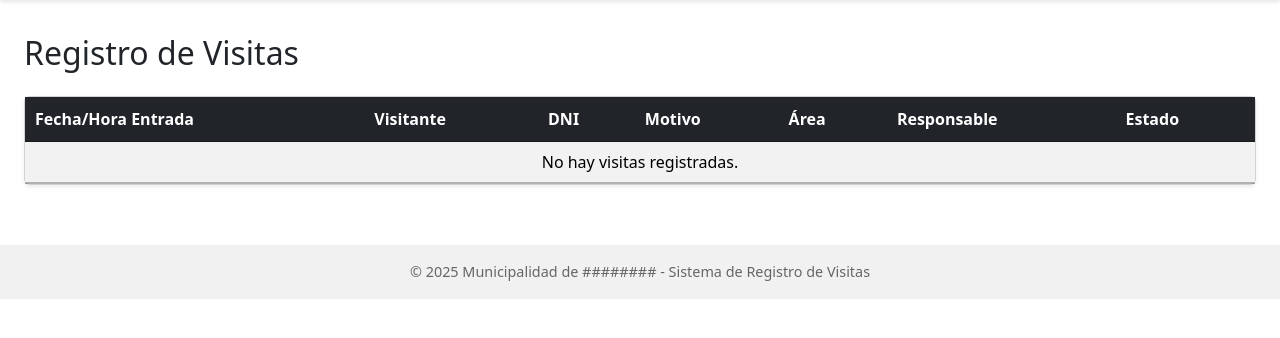
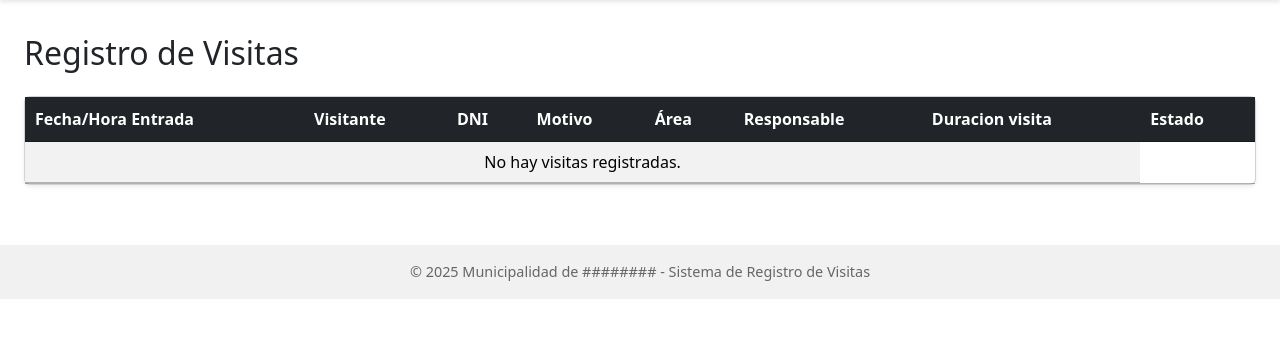
Before and after one commit to 17-atom/ACCESOCIUDADANO, a Django app: page /reporte_visitas/ in a window 1280 px wide. Shown: the part 56-394 px from the top of the page. Run offline with Django 5.2, Linux system fonts and the light colour scheme; data that the repository does not hold is empty; some libraries are stand-ins or nearby versions.

Commit message:
Agregando columna tiempo de visita

```diff
--- a/App_AccesoCiudadano/templates/App_AccesoCiudadano/reporte_visitas.html
+++ b/App_AccesoCiudadano/templates/App_AccesoCiudadano/reporte_visitas.html
@@ -18,6 +18,7 @@
                             <th>Motivo</th>
                             <th>Área</th>
                             <th>Responsable</th>
+                            <th>Duracion visita</th>
                             <th>Estado</th>
                         </tr>
                     </thead>
--- a/App_AccesoCiudadano/templates/partials/tabla_reporte.html
+++ b/App_AccesoCiudadano/templates/partials/tabla_reporte.html
@@ -6,6 +6,7 @@
     <td>{{ visita.motivo }}</td>
     <td>{{ visita.area }}</td>
     <td>{{ visita.area.responsable_actual }}</td>
+    <td>{{visita.fecha_salida}} - {{visita.fecha_entrada}}</td>
     <td>
         {% if visita.fecha_salida %}
             <span class="badge bg-success">Finalizada</span>
```
